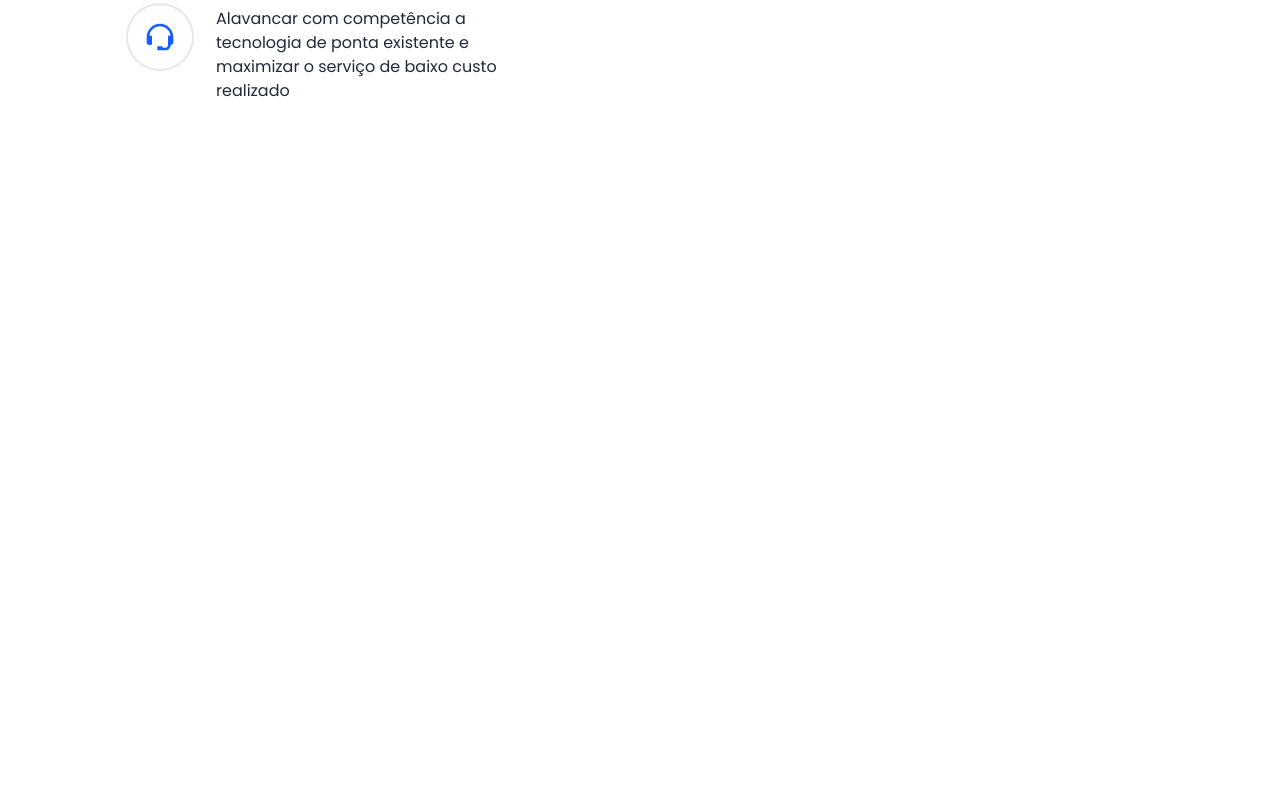
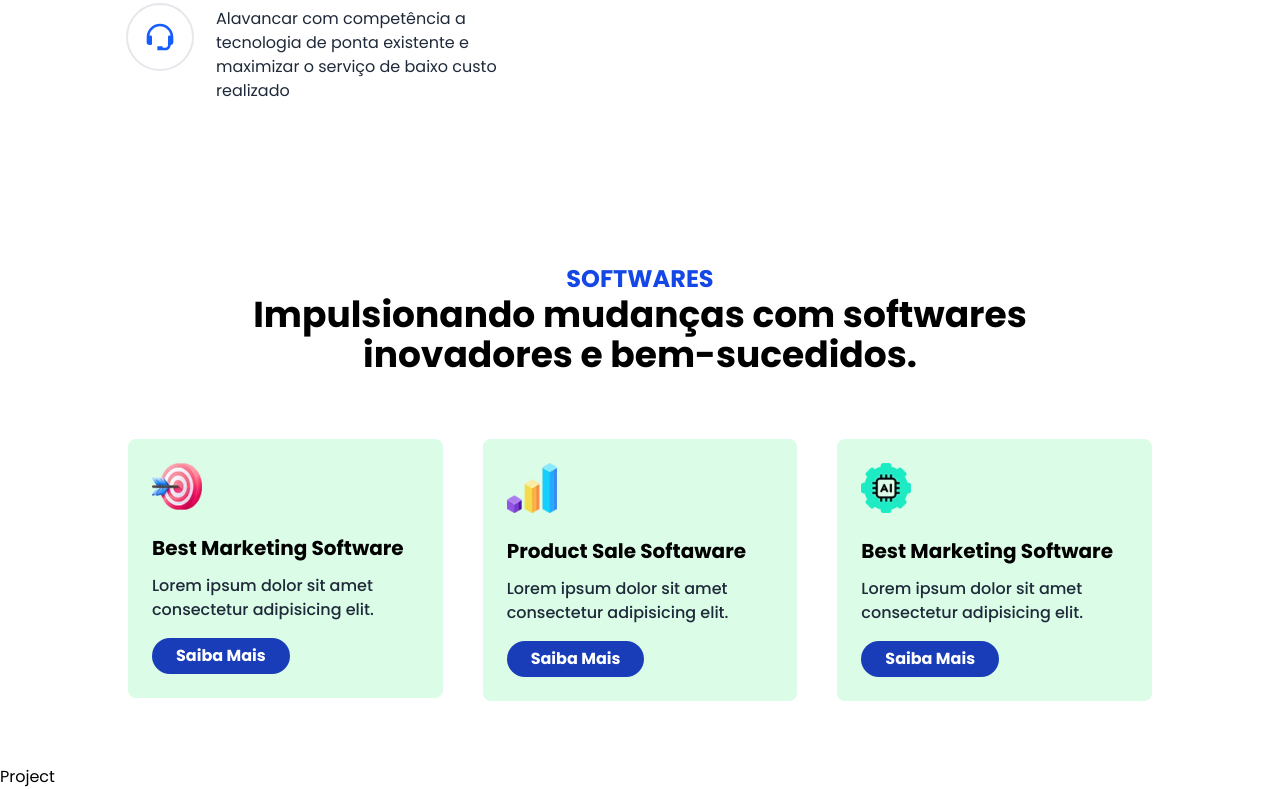
Before and after one commit to WedsonTavares/cloudence, a Next.js app: page / in a window 1280 px wide. Shown: the part 3078-3867 px from the top of the page. Before the commit the page ends 3277 px from the top, so only its background shows below. Built offline with nearby package versions, Linux system fonts and the light colour scheme.

Commit message:
page Softaware

```diff
--- a/components/Home/Home.tsx
+++ b/components/Home/Home.tsx
@@ -3,6 +3,8 @@ import Hero from './Hero/Hero'
 import Services from './Services/Services'
 import About from './About/About'
 import WhyChoose from './WhyChoose/WhyChoose'
+import Software from './Software/Software'
+import Project from './Project/Project'
 
 function Home() {
   return (
@@ -11,8 +13,8 @@ function Home() {
       <Services />
       <About />
       <WhyChoose />
-      {/* <Testimonials /> */}
-      {/* <Contact /> */}
+      <Software />
+      <Project />
     </div>
   )
 }
--- /dev/null
+++ b/components/Home/Project/Project.tsx
@@ -0,0 +1,9 @@
+import React from 'react'
+
+const Project = () => {
+  return (
+    <div>Project</div>
+  )
+}
+
+export default Project
--- /dev/null
+++ b/components/Home/Software/SoftawareCard.tsx
@@ -0,0 +1,22 @@
+import Image from 'next/image';
+import React from 'react'
+
+type Props = {
+    icon?: string;
+    title?: string;
+}
+
+const SoftawareCard = ({ icon, title }: Props) => {
+    return (
+        <div className='bg-green-100 dark:bg-gray-800 p-6 rounded-lg'>
+            {icon && <Image src={icon} alt='icon' width={50} height={50} />}
+            <h1 className='text-xl mt-6 font-bold'>{title}</h1>
+            <p className='text-gray-800 dark:text-gray-300 mt-3 font-medium'>
+                Lorem ipsum dolor sit amet consectetur adipisicing elit.
+            </p>
+            <button className='px-6 py-1.5 rounded-full bg-blue-800 mt-4 font-bold hover:bg-blue-950 transition-all duration-200 cursor-pointer text-white'>Saiba Mais</button>
+        </div>
+    )
+}
+
+export default SoftawareCard
--- /dev/null
+++ b/components/Home/Software/Software.tsx
@@ -0,0 +1,34 @@
+import React from 'react'
+import SoftawareCard from './SoftawareCard'
+
+const Software = () => {
+    return (
+        <div className='pt-16 pb-16'>
+            <div className='text-center'>
+                {/* subheading */}
+
+                <h1 className='uppercase text-lg sm:text-xl md:text-2xl font-bold text-blue-700 dark:text-pink-500'>
+                    Softwares
+                </h1>
+                {/* heading */}
+                <h1 className='text-xl sm:text-3xl md:text-4xl font-bold'>
+                    Impulsionando mudanças com softwares <br /> inovadores e bem-sucedidos.
+                </h1>
+            </div>
+            {/* Cards */}
+            <div className='w-[80%] mx-auto mt-16 grid grid-cols-1 md:grid-cols-2 xl:grid-cols-3 gap-10'>
+                <div>
+                    <SoftawareCard icon="/images/i1.png" title="Best Marketing Software" />
+                </div>
+                <div>
+                    <SoftawareCard icon="/images/i2.png" title="Product Sale Softaware" />
+                </div>
+                <div>
+                    <SoftawareCard icon="/images/i3.png" title="Best Marketing Software" />
+                </div>
+            </div>
+        </div>
+    )
+}
+
+export default Software
```
Also changed, not shown: 1 other file (tests, documents, lock files or other folders).
